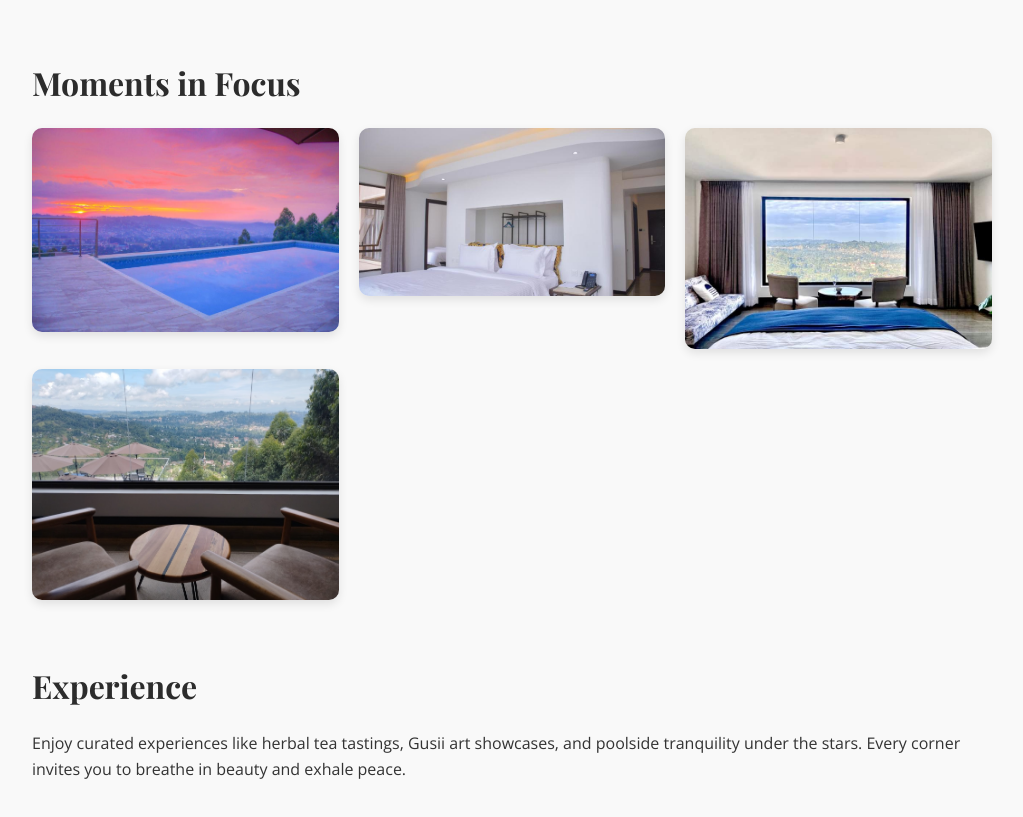
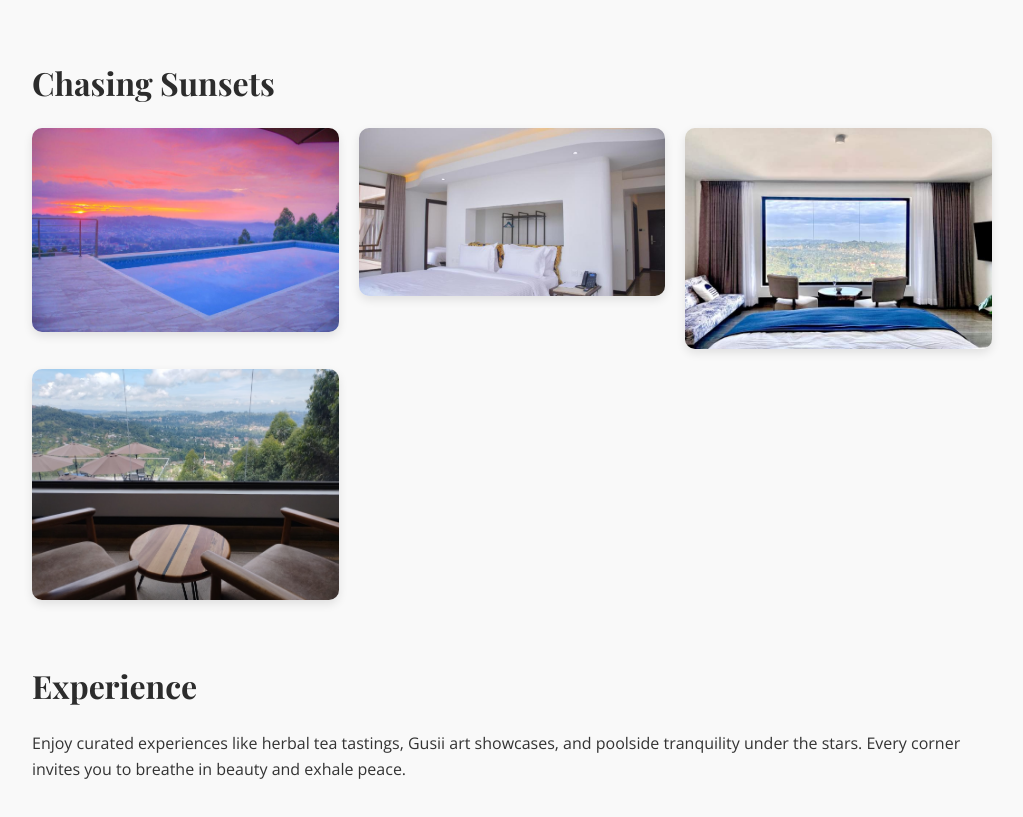
Before and after one commit to Alioski-pixel/humphreys-hill-house, a plain HTML site: page index.html in a window 1280 px wide. Shown: the part 1115-1932 px from the top of the page, without its empty margins (128-1151 px from the left). Drawn offline with nearby package versions, Linux system fonts and the light colour scheme.

Commit message:
Update index.html

```diff
--- a/index.html
+++ b/index.html
@@ -163,7 +163,7 @@
   </section>
 
   <section>
-    <h2>Moments in Focus</h2>
+    <h2>Chasing Sunsets</h2>
     <div class="gallery">
       <img src="moment1.jpg" alt="Room Interior">
       <img src="moment3.jpg" alt="Outdoor Lounge">
```
